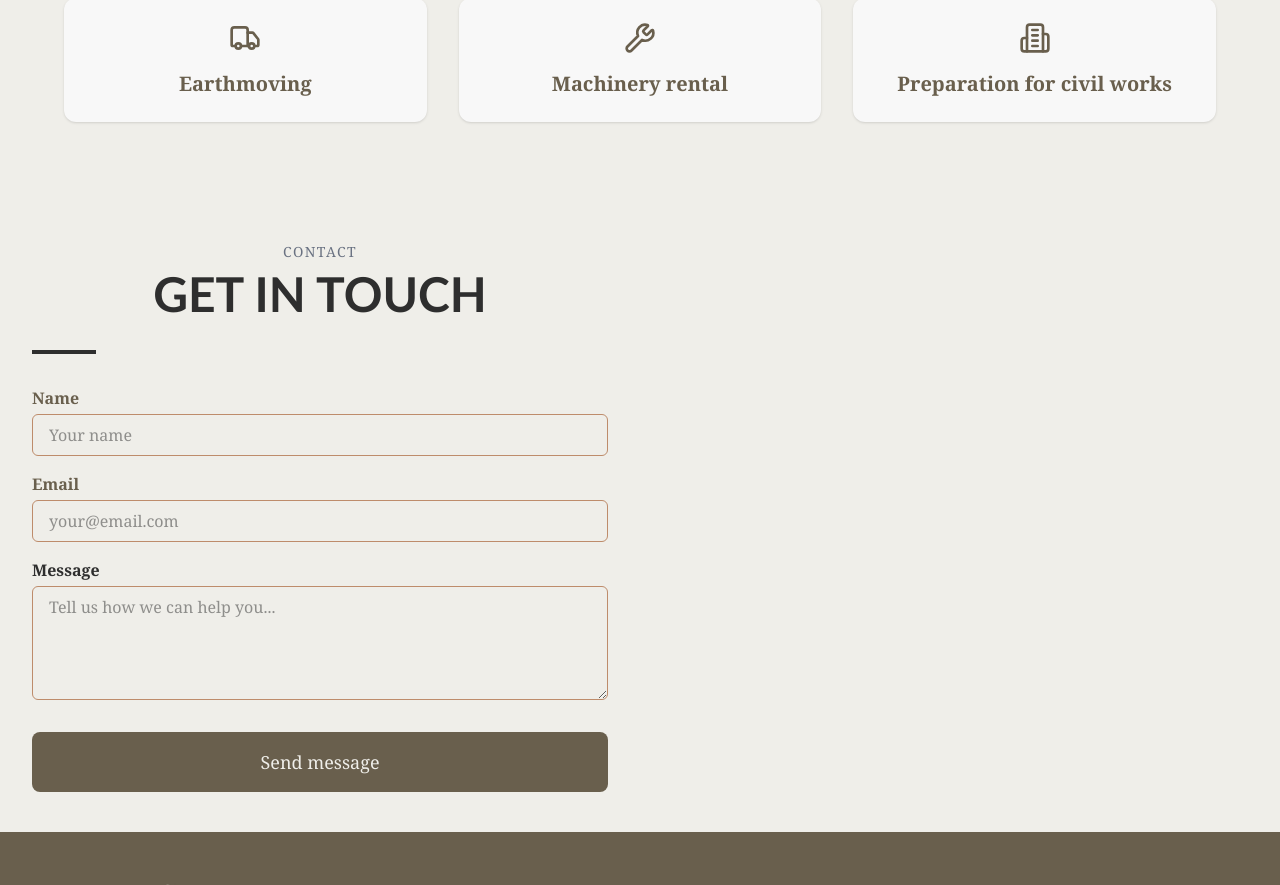
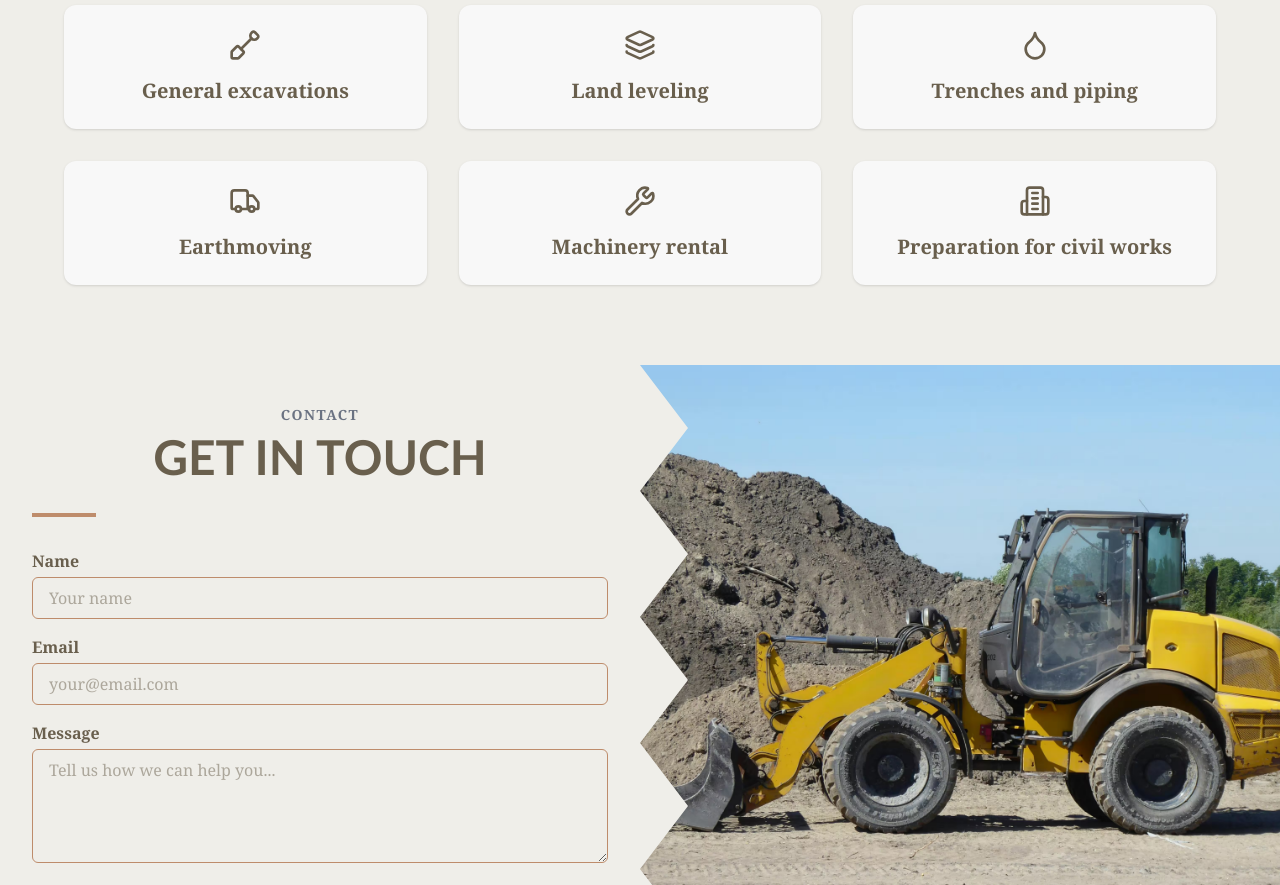
Before and after one commit to Braydarak/bonaPedraExcavacions-web, a React (Vite) app: page / in a window 1280 px wide. Shown: the part 1915-2800 px from the top of the page. Built offline with nearby package versions, Linux system fonts and the light colour scheme.

Commit message:
refactor(ui): improve layout and image handling across components
- Adjust height and overflow properties in About section
- Replace static logo with responsive picture element in Footer
- Enhance Contact section with better image loading and styling

```diff
--- a/src/components/footer/index.tsx
+++ b/src/components/footer/index.tsx
@@ -1,6 +1,5 @@
 import React from "react";
 import { Mail, Phone, MapPin } from "lucide-react";
-import Logo from "/logo_BonaPedra_white.avif";
 import { useTranslation } from "react-i18next";
 
 const Footer: React.FC = () => {
@@ -11,7 +10,16 @@ const Footer: React.FC = () => {
       <div className="max-w-6xl mx-auto grid grid-cols-1 md:grid-cols-3 gap-10">
         {/* Logo + descripción */}
         <div className="flex flex-col justify-center items-center">
-          <img src={Logo} alt="Bona Pedra logo" className="w-50 mb-5" />
+          <picture>
+            <source srcSet="/logo_BonaPedra_white.avif" type="image/avif" />
+            <img
+              src="/logo_BonaPedra_white.png"
+              alt="Bona Pedra logo"
+              className="w-50 mb-5"
+              loading="lazy"
+              decoding="async"
+            />
+          </picture>
           <p className="text-sm pl-10 pr-10 text-gray-300">
             {t("footer.description")}
           </p>
--- a/src/pages/about/index.tsx
+++ b/src/pages/about/index.tsx
@@ -9,9 +9,9 @@ const AboutSection: React.FC = () => {
       id="sobre"
       className="bg-[var(--color-base)] w-full md:scroll-mt-[13rem] scroll-mt-[2rem]"
     >
-      <div className="w-full min-h-dvh md:min-h-[70vh] flex flex-col md:flex-row items-stretch pt-12 md:pt-0">
+      <div className="w-full min-h-dvh md:h-[700px] flex flex-col md:flex-row items-stretch md:items-center pt-12 md:pt-0">
         {/* Imagen con borde sierra */}
-        <div className="w-full md:w-1/2 h-full relative">
+        <div className="w-full md:w-1/2 h-full relative md:overflow-hidden">
           <div
             className="w-full h-full bg-cover bg-center"
             style={{ backgroundImage: "url('/excavaciones.avif')" }}
--- a/src/pages/contact/index.tsx
+++ b/src/pages/contact/index.tsx
@@ -2,6 +2,7 @@ import React, { useState } from "react";
 import { useTranslation } from "react-i18next";
 import CustomInput from "../../components/customInput";
 import CustomButton from "../../components/customButton";
+import Machine from "/machine.avif";
 
 const ContactSection: React.FC = () => {
   const { t } = useTranslation();
@@ -28,14 +29,14 @@ const ContactSection: React.FC = () => {
       <div className="w-full min-h-dvh md:min-h-[70vh] flex flex-col md:flex-row items-stretch md:mb-0 mb-12">
         {/* Formulario */}
         <div className="w-full md:w-1/2 h-full px-6 py-10 flex flex-col justify-center">
-          <div className="w-full max-w-xl mx-auto text-[#2E2E2E]">
-            <span className="uppercase text-sm tracking-widest text-gray-500 mb-2 block">
+          <div className="w-full max-w-xl mx-auto text-[var(--color-primary)]">
+            <span className="uppercase text-sm tracking-widest text-gray-500 font-semibold mb-2 block">
               {t("contact.label")}
             </span>
             <h2 className="text-3xl md:text-5xl font-extrabold uppercase mb-8">
               {t("contact.title")}
             </h2>
-            <div className="h-1 w-16 bg-[#2E2E2E] mb-8" />
+            <div className="h-1 w-16 bg-[var(--color-accent)] mb-8" />
 
             <form onSubmit={handleSubmit} className="space-y-4 w-full">
               <CustomInput
@@ -58,7 +59,7 @@ const ContactSection: React.FC = () => {
               <div className="flex flex-col">
                 <label
                   htmlFor="message"
-                  className="mb-1 text-start text-md font-semibold text-[#2E2E2E]"
+                  className="mb-1 text-start text-md font-semibold text-[var(--color-primary)]"
                 >
                   {t("contact.form.message")}
                 </label>
@@ -82,18 +83,24 @@ const ContactSection: React.FC = () => {
           </div>
         </div>
 
+
+
         {/* Imagen con sierra */}
-        <div className="w-full md:w-1/2 h-full relative">
-          <div
-            className="w-full h-full bg-cover bg-center"
-            style={{ backgroundImage: "url('/machine.avif')" }}
+        <div className="hidden md:block w-full md:w-1/2 relative overflow-hidden md:min-h-[70vh]">
+          <img
+            src={Machine}
+            alt="Maquinaria"
+            className="absolute inset-0 w-full h-full object-cover z-0"
+            loading="lazy"
+            decoding="async"
           />
           <svg
-            className="hidden md:block absolute top-0 left-0 h-full w-[40px] z-10"
+            className="hidden md:block absolute top-0 left-0 h-full w-[48px] z-30 pointer-events-none"
             viewBox="0 0 10 100"
             preserveAspectRatio="none"
             xmlns="http://www.w3.org/2000/svg"
           >
+
             <path
               d="
                 M0,0
@@ -109,10 +116,12 @@ const ContactSection: React.FC = () => {
                 L0,100
                 L0,0
               "
-              fill="#efeee9"
+              fill="var(--color-base)"
             />
           </svg>
+
         </div>
+
       </div>
     </section>
   );
```
